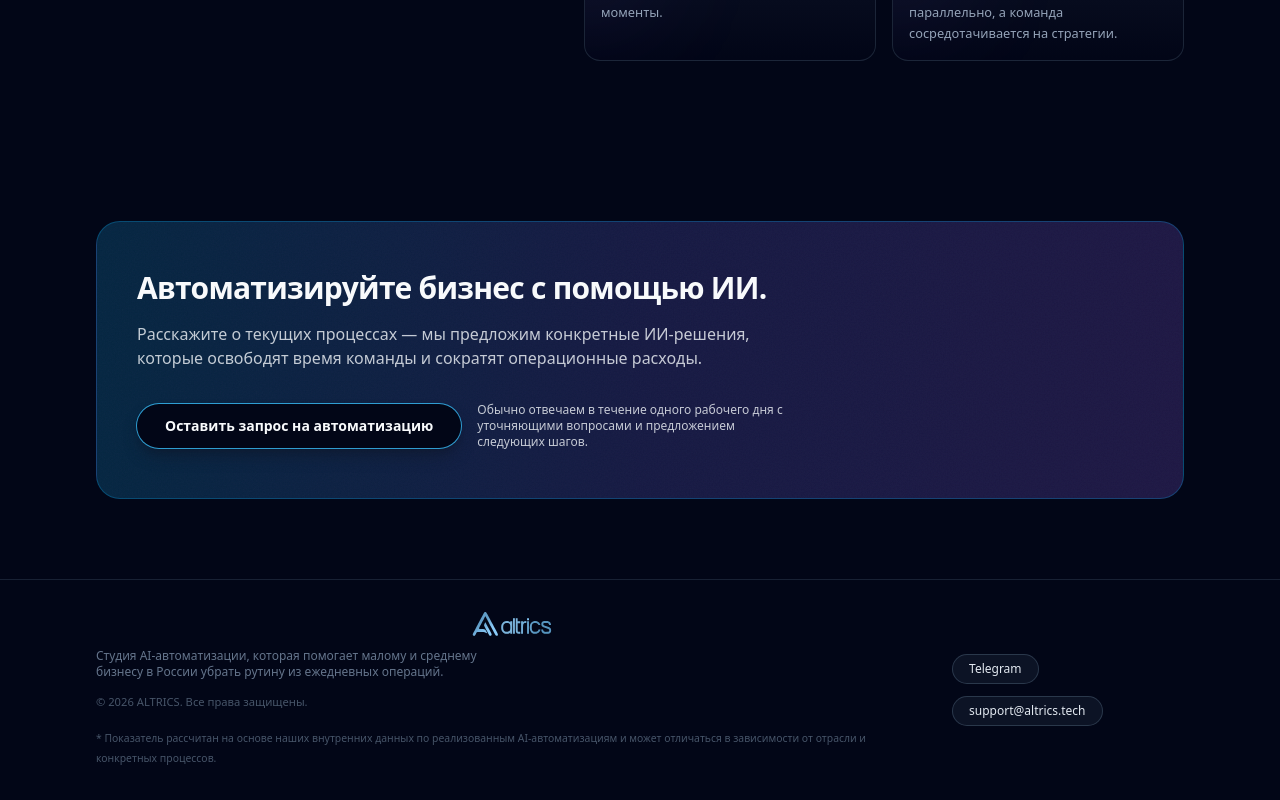
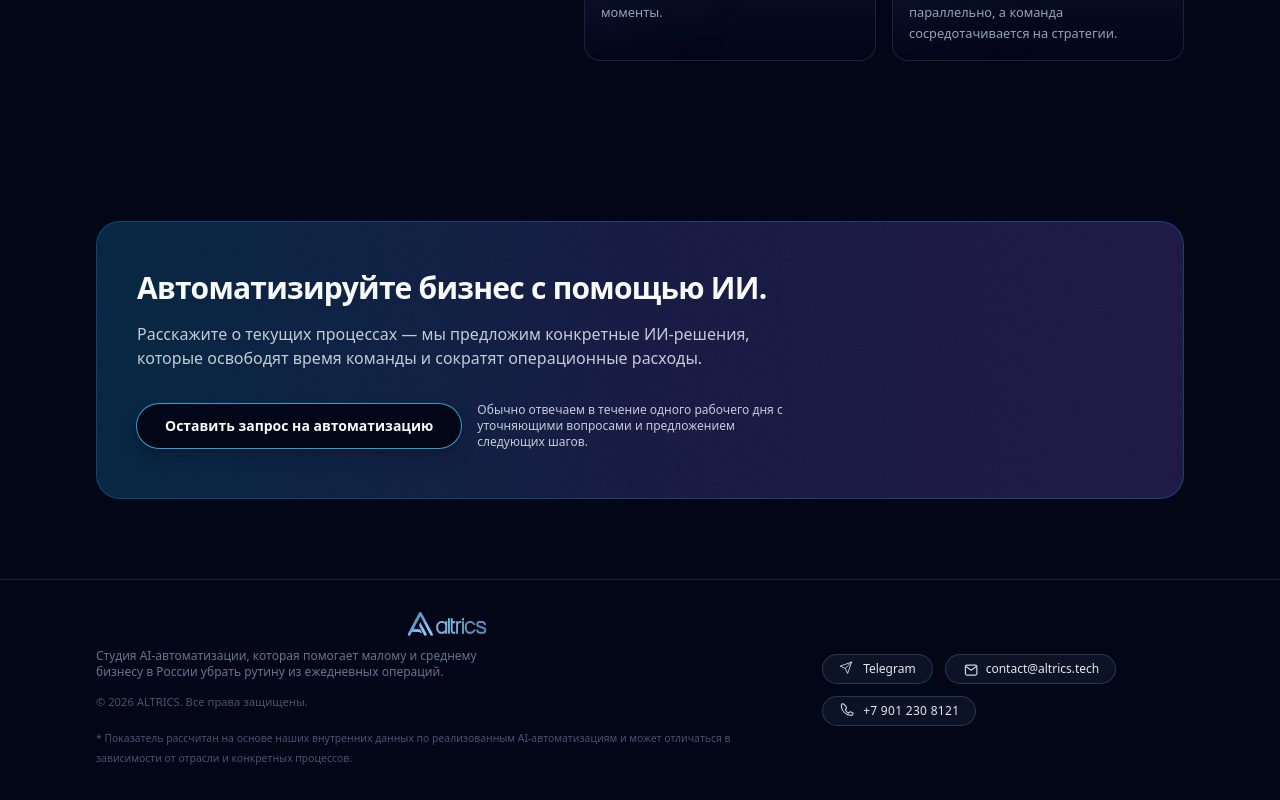
Before and after one commit to ALTRICS/website, a Next.js app: page / in a window 1280 px wide. Shown: the part 3598-4398 px from the top of the page. Built offline with nearby package versions, Linux system fonts and the light colour scheme.

Commit message:
chore: new icons

```diff
--- a/components/sections/FinalCta.tsx
+++ b/components/sections/FinalCta.tsx
@@ -21,7 +21,7 @@ export function FinalCtaSection() {
 
           <div className="relative mt-8 flex flex-col items-center justify-start gap-4 sm:flex-row lg:mt-8">
             <a
-              href="mailto:support@altrics.tech?subject=Запрос%20на%20AI‑автоматизацию"
+              href="mailto:contact@altrics.tech?subject=Запрос%20на%20AI‑автоматизацию"
               className="inline-flex items-center justify-center rounded-full bg-slate-950 px-7 py-3 text-sm font-semibold text-slate-50 shadow-lg shadow-slate-900/60 ring-1 ring-sky-400/80 transition hover:bg-slate-900 hover:text-slate-50 focus-visible:outline-none focus-visible:ring-2 focus-visible:ring-offset-2 focus-visible:ring-offset-slate-950"
             >
               Оставить запрос на автоматизацию
--- a/components/sections/Footer.tsx
+++ b/components/sections/Footer.tsx
@@ -32,15 +32,78 @@ export function Footer() {
               href="https://t.me/+N573lsg4kWgwNGRi"
               target="_blank"
               rel="noreferrer"
-              className="rounded-full border border-slate-700/80 bg-slate-900/80 px-4 py-1.5 text-xs font-medium text-slate-200 transition hover:border-sky-400 hover:bg-slate-900"
+              className="inline-flex items-center gap-2 rounded-full border border-slate-700/80 bg-slate-900/80 px-4 py-1.5 text-xs font-medium text-slate-200 transition hover:border-sky-400 hover:bg-slate-900 focus-visible:outline-none focus-visible:ring-2 focus-visible:ring-sky-400/70 focus-visible:ring-offset-2 focus-visible:ring-offset-slate-950"
             >
-              Telegram
+              <svg
+                aria-hidden="true"
+                viewBox="0 0 28 28"
+                className="h-4 w-4 text-slate-300"
+                fill="none"
+              >
+                <path
+                  d="M22 2 11 13"
+                  stroke="currentColor"
+                  strokeWidth="1.6"
+                  strokeLinecap="round"
+                  strokeLinejoin="round"
+                />
+                <path
+                  d="M22 2 15 22 11 13 2 9 22 2Z"
+                  stroke="currentColor"
+                  strokeWidth="1.6"
+                  strokeLinecap="round"
+                  strokeLinejoin="round"
+                />
+              </svg>
+              <span>Telegram</span>
             </a>
             <a
-              href="mailto:support@altrics.tech"
-              className="rounded-full border border-slate-700/80 bg-slate-900/80 px-4 py-1.5 text-xs font-medium text-slate-200 transition hover:border-sky-400 hover:bg-slate-900"
+              href="mailto:contact@altrics.tech"
+              aria-label="Написать на почту: contact@altrics.tech"
+              className="inline-flex items-center gap-2 rounded-full border border-slate-700/80 bg-slate-900/80 px-4 py-1.5 text-xs font-medium text-slate-200 transition hover:border-sky-400 hover:bg-slate-900 focus-visible:outline-none focus-visible:ring-2 focus-visible:ring-sky-400/70 focus-visible:ring-offset-2 focus-visible:ring-offset-slate-950"
             >
-              support@altrics.tech
+              <svg
+                aria-hidden="true"
+                viewBox="0 0 21 21"
+                className="h-4 w-4 text-slate-300"
+                fill="none"
+              >
+                <path
+                  d="M4.5 7.5A2 2 0 0 1 6.5 5.5h11a2 2 0 0 1 2 2v9a2 2 0 0 1-2 2h-11a2 2 0 0 1-2-2v-9Z"
+                  stroke="currentColor"
+                  strokeWidth="1.6"
+                  strokeLinejoin="round"
+                />
+                <path
+                  d="M5.3 7.2 12 12l6.7-4.8"
+                  stroke="currentColor"
+                  strokeWidth="1.6"
+                  strokeLinecap="round"
+                  strokeLinejoin="round"
+                />
+              </svg>
+              <span>contact@altrics.tech</span>
+            </a>
+            <a
+              href="tel:+79012308121"
+              aria-label="Позвонить: +7 901 230 8121"
+              className="inline-flex items-center gap-2 rounded-full border border-slate-700/80 bg-slate-900/80 px-4 py-1.5 text-xs font-medium text-slate-200 tabular-nums transition hover:border-sky-400 hover:bg-slate-900 focus-visible:outline-none focus-visible:ring-2 focus-visible:ring-sky-400/70 focus-visible:ring-offset-2 focus-visible:ring-offset-slate-950"
+            >
+              <svg
+                aria-hidden="true"
+                viewBox="0 0 23 23"
+                className="h-4 w-4 text-slate-300"
+                fill="none"
+              >
+                <path
+                  d="M8.5 3.5c.4 0 .8.2 1 .6l1.2 2.6c.2.5.1 1-.3 1.4l-1 1c-.2.2-.3.5-.2.8.7 2 2.3 3.6 4.3 4.3.3.1.6 0 .8-.2l1-1c.4-.4 1-.5 1.4-.3l2.6 1.2c.4.2.6.6.6 1v1.3c0 .7-.5 1.3-1.2 1.4-1 .2-2 .3-3 .1-6.2-1-11.2-6-12.2-12.2-.2-1 0-2 .1-3 .1-.7.7-1.2 1.4-1.2h1.3Z"
+                  stroke="currentColor"
+                  strokeWidth="1.6"
+                  strokeLinecap="round"
+                  strokeLinejoin="round"
+                />
+              </svg>
+              <span className="tracking-wide">+7 901 230 8121</span>
             </a>
           </div>
         </div>
```
